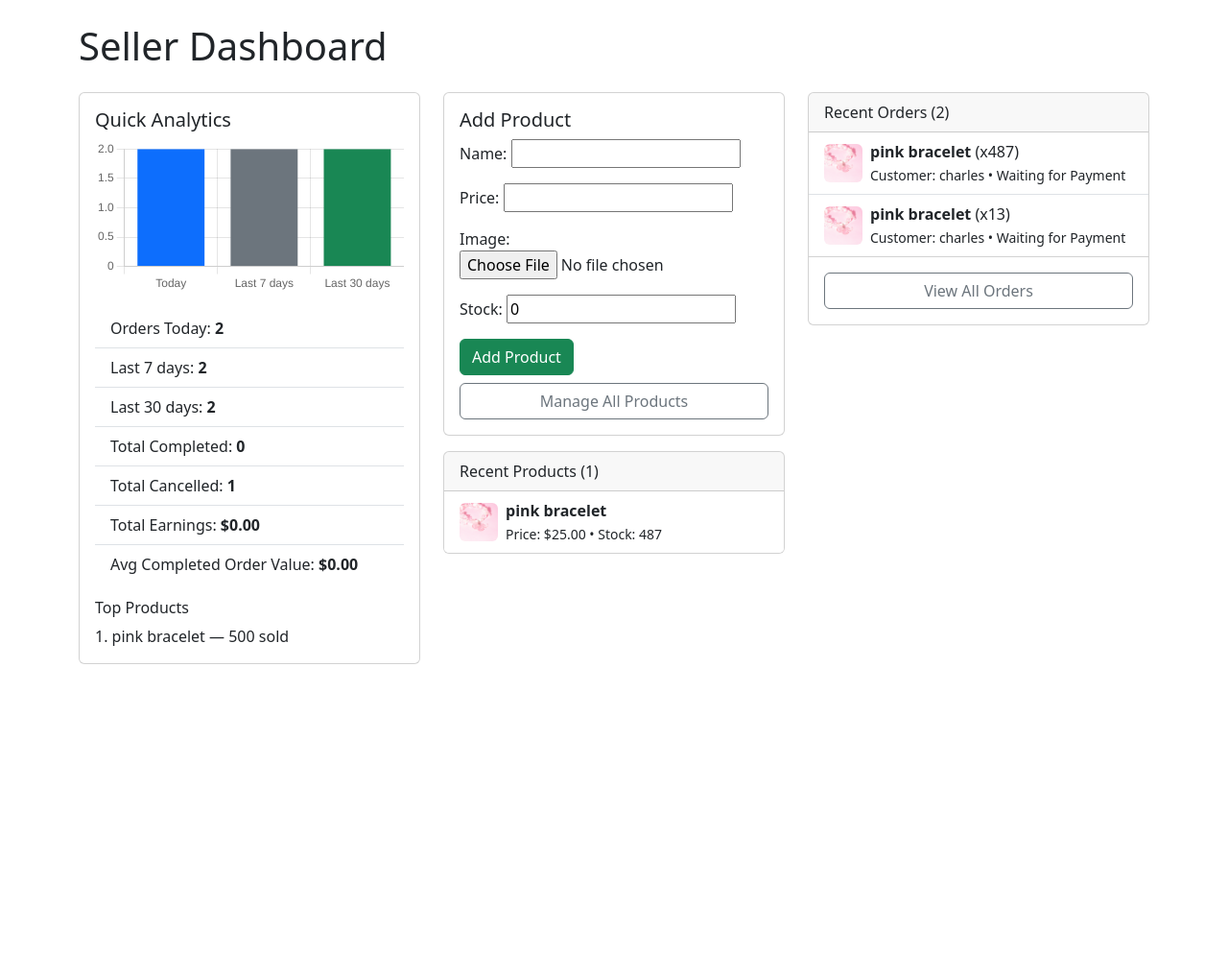
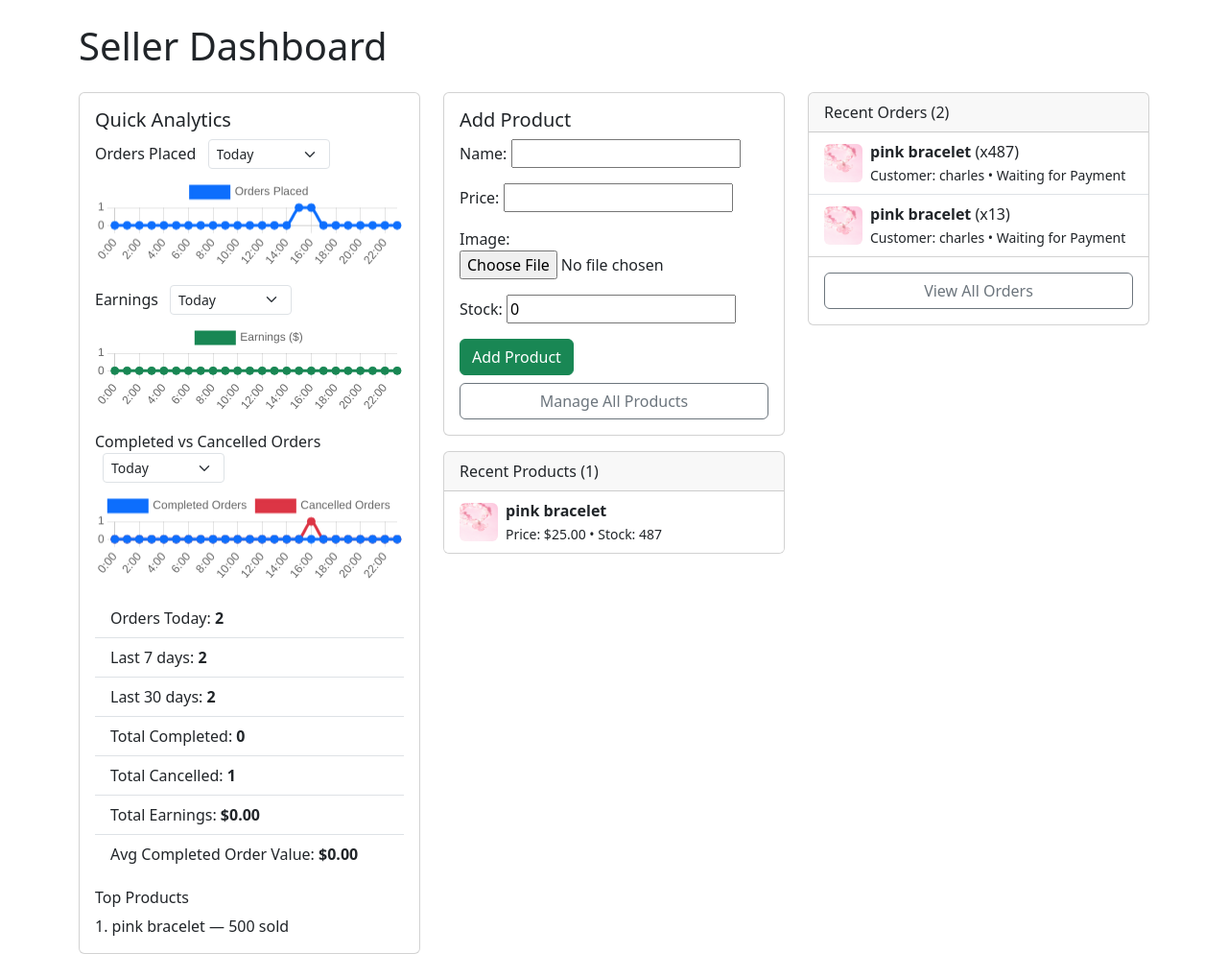
Before and after one commit to mcadelacruz/braceurself, a Django app: page /seller/dashboard/ in a window 1280 px wide. Shown: the part 56-1074 px from the top of the page at 96% size. Before the commit the page ends 748 px from the top, so only its background shows below. Run offline with Django 5.2, Linux system fonts and the light colour scheme; a user stored in the database is signed in; data comes from the database, SQL or seed files in the repository; both versions use the stored data as it was after the commit.

Commit message:
better analytics

```diff
--- a/shop/templates/shop/seller_dashboard.html
+++ b/shop/templates/shop/seller_dashboard.html
@@ -7,7 +7,39 @@
 		<div class="card">
 			<div class="card-body">
 				<h5 class="card-title">Quick Analytics</h5>
-				<canvas id="ordersChart" width="400" height="200"></canvas>
+				<!-- Orders Placed Line Graph -->
+				<div class="mb-2">
+					<label for="ordersPlacedRange" class="form-label mb-0">Orders Placed</label>
+					<select id="ordersPlacedRange" class="form-select form-select-sm w-auto d-inline-block ms-2">
+						<option value="today">Today</option>
+						<option value="7">Last 7 days</option>
+						<option value="30">Last 30 days</option>
+						<option value="all">All time</option>
+					</select>
+				</div>
+				<canvas id="ordersPlacedChart" width="400" height="120" class="mb-3"></canvas>
+				<!-- Earnings Line Graph -->
+				<div class="mb-2">
+					<label for="earningsRange" class="form-label mb-0">Earnings</label>
+					<select id="earningsRange" class="form-select form-select-sm w-auto d-inline-block ms-2">
+						<option value="today">Today</option>
+						<option value="7">Last 7 days</option>
+						<option value="30">Last 30 days</option>
+						<option value="all">All time</option>
+					</select>
+				</div>
+				<canvas id="earningsChart" width="400" height="120" class="mb-3"></canvas>
+				<!-- Completed vs Cancelled Orders Line Graph -->
+				<div class="mb-2">
+					<label for="completedCancelledRange" class="form-label mb-0">Completed vs Cancelled Orders</label>
+					<select id="completedCancelledRange" class="form-select form-select-sm w-auto d-inline-block ms-2">
+						<option value="today">Today</option>
+						<option value="7">Last 7 days</option>
+						<option value="30">Last 30 days</option>
+						<option value="all">All time</option>
+					</select>
+				</div>
+				<canvas id="completedCancelledChart" width="400" height="120"></canvas>
 
 				<ul class="list-group list-group-flush mt-3">
 					<li class="list-group-item">Orders Today: <strong>{{ orders_today }}</strong></li>
@@ -29,8 +61,6 @@
 					</ul>
 				</div>
 				{% endif %}
-
-				<!-- Manage All Orders removed (redundant with View All Orders) -->
 			</div>
 		</div>
 	</div>
@@ -104,21 +134,148 @@
 <!-- Chart.js -->
 <script src="https://cdn.jsdelivr.net/npm/chart.js"></script>
 <script>
-	const ctx = document.getElementById('ordersChart').getContext('2d');
-	const chart = new Chart(ctx, {
-		type: 'bar',
+	// Prepare all datasets from Django context
+	const ordersPlacedSeries = {
+		today: {{ orders_placed_today|safe }},
+		'7': {{ orders_placed_7|safe }},
+		'30': {{ orders_placed_30|safe }},
+		all: {{ orders_placed_all|safe }},
+	};
+	const earningsSeries = {
+		today: {{ earnings_today_series|safe }},
+		'7': {{ earnings_7_series|safe }},
+		'30': {{ earnings_30_series|safe }},
+		all: {{ earnings_all_series|safe }},
+	};
+	const completedSeries = {
+		today: {{ completed_today_series|safe }},
+		'7': {{ completed_7_series|safe }},
+		'30': {{ completed_30_series|safe }},
+		all: {{ completed_all_series|safe }},
+	};
+	const cancelledSeries = {
+		today: {{ cancelled_today_series|safe }},
+		'7': {{ cancelled_7_series|safe }},
+		'30': {{ cancelled_30_series|safe }},
+		all: {{ cancelled_all_series|safe }},
+	};
+
+	function extractLabelsAndValues(series) {
+		return {
+			labels: series.map(x => x.label),
+			values: series.map(x => x.value)
+		};
+	}
+
+	// Orders Placed Chart
+	const ordersPlacedCtx = document.getElementById('ordersPlacedChart').getContext('2d');
+	let ordersPlacedData = extractLabelsAndValues(ordersPlacedSeries.today);
+	const ordersPlacedChart = new Chart(ordersPlacedCtx, {
+		type: 'line',
 		data: {
-			labels: ['Today','Last 7 days','Last 30 days'],
+			labels: ordersPlacedData.labels,
 			datasets: [{
-				label: 'Orders',
-				backgroundColor: ['#0d6efd','#6c757d','#198754'],
-				data: [{{ orders_today }}, {{ orders_last_7 }}, {{ orders_last_30 }}]
+				label: 'Orders Placed',
+				data: ordersPlacedData.values,
+				fill: false,
+				borderColor: '#0d6efd',
+				backgroundColor: '#0d6efd',
+				tension: 0.3,
+				pointRadius: 4,
+				pointHoverRadius: 6
 			}]
 		},
 		options: {
 			scales: { y: { beginAtZero: true, precision:0 } },
-			plugins: { legend: { display: false } }
+			plugins: { legend: { display: true } }
 		}
+	});
+
+	document.getElementById('ordersPlacedRange').addEventListener('change', function() {
+		const val = this.value;
+		const data = extractLabelsAndValues(ordersPlacedSeries[val]);
+		ordersPlacedChart.data.labels = data.labels;
+		ordersPlacedChart.data.datasets[0].data = data.values;
+		ordersPlacedChart.update();
+	});
+
+	// Earnings Chart
+	const earningsCtx = document.getElementById('earningsChart').getContext('2d');
+	let earningsData = extractLabelsAndValues(earningsSeries.today);
+	const earningsChart = new Chart(earningsCtx, {
+		type: 'line',
+		data: {
+			labels: earningsData.labels,
+			datasets: [{
+				label: 'Earnings ($)',
+				data: earningsData.values,
+				fill: false,
+				borderColor: '#198754',
+				backgroundColor: '#198754',
+				tension: 0.3,
+				pointRadius: 4,
+				pointHoverRadius: 6
+			}]
+		},
+		options: {
+			scales: { y: { beginAtZero: true } },
+			plugins: { legend: { display: true } }
+		}
+	});
+
+	document.getElementById('earningsRange').addEventListener('change', function() {
+		const val = this.value;
+		const data = extractLabelsAndValues(earningsSeries[val]);
+		earningsChart.data.labels = data.labels;
+		earningsChart.data.datasets[0].data = data.values;
+		earningsChart.update();
+	});
+
+	// Completed vs Cancelled Orders Chart
+	const completedCancelledCtx = document.getElementById('completedCancelledChart').getContext('2d');
+	let completedData = extractLabelsAndValues(completedSeries.today);
+	let cancelledData = extractLabelsAndValues(cancelledSeries.today);
+	const completedCancelledChart = new Chart(completedCancelledCtx, {
+		type: 'line',
+		data: {
+			labels: completedData.labels,
+			datasets: [
+				{
+					label: 'Completed Orders',
+					data: completedData.values,
+					fill: false,
+					borderColor: '#0d6efd',
+					backgroundColor: '#0d6efd',
+					tension: 0.3,
+					pointRadius: 4,
+					pointHoverRadius: 6
+				},
+				{
+					label: 'Cancelled Orders',
+					data: cancelledData.values,
+					fill: false,
+					borderColor: '#dc3545',
+					backgroundColor: '#dc3545',
+					tension: 0.3,
+					pointRadius: 4,
+					pointHoverRadius: 6
+				}
+			]
+		},
+		options: {
+			scales: { y: { beginAtZero: true, precision:0 } },
+			plugins: { legend: { display: true } }
+		}
+	});
+
+	document.getElementById('completedCancelledRange').addEventListener('change', function() {
+		const val = this.value;
+		const completed = extractLabelsAndValues(completedSeries[val]);
+		const cancelled = extractLabelsAndValues(cancelledSeries[val]);
+		completedCancelledChart.data.labels = completed.labels;
+		completedCancelledChart.data.datasets[0].data = completed.values;
+		completedCancelledChart.data.datasets[1].data = cancelled.values;
+		completedCancelledChart.update();
 	});
 </script>
 {% endblock %}
--- a/shop/views.py
+++ b/shop/views.py
@@ -203,6 +203,158 @@ def seller_dashboard(request):
     total_completed = completed_qs.count()
     total_cancelled = orders_qs.filter(cancelled=True).count()
 
+    # Earnings per period
+    earnings_today = completed_qs.filter(created_at__date=today).aggregate(
+        total=Sum(
+            ExpressionWrapper(F('product__price') * F('quantity'), output_field=DecimalField(max_digits=12, decimal_places=2))
+        )
+    ).get('total') or Decimal('0.00')
+    earnings_last_7 = completed_qs.filter(created_at__gte=now - datetime.timedelta(days=7)).aggregate(
+        total=Sum(
+            ExpressionWrapper(F('product__price') * F('quantity'), output_field=DecimalField(max_digits=12, decimal_places=2))
+        )
+    ).get('total') or Decimal('0.00')
+    earnings_last_30 = completed_qs.filter(created_at__gte=now - datetime.timedelta(days=30)).aggregate(
+        total=Sum(
+            ExpressionWrapper(F('product__price') * F('quantity'), output_field=DecimalField(max_digits=12, decimal_places=2))
+        )
+    ).get('total') or Decimal('0.00')
+
+    # Completed and Cancelled orders per period
+    completed_today = completed_qs.filter(created_at__date=today).count()
+    completed_last_7 = completed_qs.filter(created_at__gte=now - datetime.timedelta(days=7)).count()
+    completed_last_30 = completed_qs.filter(created_at__gte=now - datetime.timedelta(days=30)).count()
+
+    cancelled_today = orders_qs.filter(cancelled=True, created_at__date=today).count()
+    cancelled_last_7 = orders_qs.filter(cancelled=True, created_at__gte=now - datetime.timedelta(days=7)).count()
+    cancelled_last_30 = orders_qs.filter(cancelled=True, created_at__gte=now - datetime.timedelta(days=30)).count()
+
+    earnings_agg = completed_qs.aggregate(
+        total=Sum(
+            ExpressionWrapper(F('product__price') * F('quantity'), output_field=DecimalField(max_digits=12, decimal_places=2))
+        )
+    )
+    total_earnings = earnings_agg.get('total') or Decimal('0.00')
+
+    avg_order_value = (total_earnings / total_completed) if total_completed else Decimal('0.00')
+
+    top_products = list(
+        orders_qs.values('product__id', 'product__name')
+        .annotate(total_qty=Sum('quantity'))
+        .order_by('-total_qty')[:3]
+    )
+
+    products = products_qs[:5]
+    orders = orders_qs[:5]
+
+    # Helper for date ranges
+    def daterange(start, end):
+        for n in range((end - start).days + 1):
+            yield start + datetime.timedelta(n)
+
+    # Prepare time series for today (hourly), last 7 days (daily), last 30 days (daily), all time (daily)
+    # Orders placed
+    orders_placed_today = []
+    for hour in range(24):
+        start = datetime.datetime.combine(today, datetime.time(hour, 0, 0, tzinfo=now.tzinfo))
+        end = start + datetime.timedelta(hours=1)
+        count = orders_qs.filter(created_at__gte=start, created_at__lt=end).count()
+        orders_placed_today.append({'label': f"{hour}:00", 'value': count})
+
+    orders_placed_7 = []
+    for d in daterange(today - datetime.timedelta(days=6), today):
+        count = orders_qs.filter(created_at__date=d).count()
+        orders_placed_7.append({'label': d.strftime("%b %d"), 'value': count})
+
+    orders_placed_30 = []
+    for d in daterange(today - datetime.timedelta(days=29), today):
+        count = orders_qs.filter(created_at__date=d).count()
+        orders_placed_30.append({'label': d.strftime("%b %d"), 'value': count})
+
+    orders_placed_all = []
+    if orders_qs.exists():
+        first_date = orders_qs.order_by('created_at').first().created_at.date()
+        for d in daterange(first_date, today):
+            count = orders_qs.filter(created_at__date=d).count()
+            orders_placed_all.append({'label': d.strftime("%b %d"), 'value': count})
+
+    # Earnings (completed only)
+    def earnings_for_qs(qs, start, end, by='hour'):
+        result = []
+        if by == 'hour':
+            for hour in range(24):
+                s = datetime.datetime.combine(start, datetime.time(hour, 0, 0, tzinfo=now.tzinfo))
+                e = s + datetime.timedelta(hours=1)
+                total = qs.filter(created_at__gte=s, created_at__lt=e).aggregate(
+                    total=Sum(ExpressionWrapper(F('product__price') * F('quantity'), output_field=DecimalField(max_digits=12, decimal_places=2)))
+                )['total'] or Decimal('0.00')
+                result.append({'label': f"{hour}:00", 'value': float(total)})
+        else:
+            for d in daterange(start, end):
+                total = qs.filter(created_at__date=d).aggregate(
+                    total=Sum(ExpressionWrapper(F('product__price') * F('quantity'), output_field=DecimalField(max_digits=12, decimal_places=2)))
+                )['total'] or Decimal('0.00')
+                result.append({'label': d.strftime("%b %d"), 'value': float(total)})
+        return result
+
+    earnings_today_series = earnings_for_qs(completed_qs, today, today, by='hour')
+    earnings_7_series = earnings_for_qs(completed_qs, today - datetime.timedelta(days=6), today, by='day')
+    earnings_30_series = earnings_for_qs(completed_qs, today - datetime.timedelta(days=29), today, by='day')
+    earnings_all_series = []
+    if completed_qs.exists():
+        first_date = completed_qs.order_by('created_at').first().created_at.date()
+        earnings_all_series = earnings_for_qs(completed_qs, first_date, today, by='day')
+
+    # Completed and Cancelled orders per period
+    def status_series(qs_completed, qs_cancelled, start, end, by='hour'):
+        completed, cancelled = [], []
+        if by == 'hour':
+            for hour in range(24):
+                s = datetime.datetime.combine(start, datetime.time(hour, 0, 0, tzinfo=now.tzinfo))
+                e = s + datetime.timedelta(hours=1)
+                completed.append({'label': f"{hour}:00", 'value': qs_completed.filter(created_at__gte=s, created_at__lt=e).count()})
+                cancelled.append({'label': f"{hour}:00", 'value': qs_cancelled.filter(created_at__gte=s, created_at__lt=e).count()})
+        else:
+            for d in daterange(start, end):
+                completed.append({'label': d.strftime("%b %d"), 'value': qs_completed.filter(created_at__date=d).count()})
+                cancelled.append({'label': d.strftime("%b %d"), 'value': qs_cancelled.filter(created_at__date=d).count()})
+        return completed, cancelled
+
+    cancelled_qs = orders_qs.filter(cancelled=True)
+    completed_today_series, cancelled_today_series = status_series(completed_qs, cancelled_qs, today, today, by='hour')
+    completed_7_series, cancelled_7_series = status_series(completed_qs, cancelled_qs, today - datetime.timedelta(days=6), today, by='day')
+    completed_30_series, cancelled_30_series = status_series(completed_qs, cancelled_qs, today - datetime.timedelta(days=29), today, by='day')
+    completed_all_series, cancelled_all_series = [], []
+    if orders_qs.exists():
+        first_date = orders_qs.order_by('created_at').first().created_at.date()
+        completed_all_series, cancelled_all_series = status_series(completed_qs, cancelled_qs, first_date, today, by='day')
+
+    # Earnings per period
+    earnings_today = completed_qs.filter(created_at__date=today).aggregate(
+        total=Sum(
+            ExpressionWrapper(F('product__price') * F('quantity'), output_field=DecimalField(max_digits=12, decimal_places=2))
+        )
+    ).get('total') or Decimal('0.00')
+    earnings_last_7 = completed_qs.filter(created_at__gte=now - datetime.timedelta(days=7)).aggregate(
+        total=Sum(
+            ExpressionWrapper(F('product__price') * F('quantity'), output_field=DecimalField(max_digits=12, decimal_places=2))
+        )
+    ).get('total') or Decimal('0.00')
+    earnings_last_30 = completed_qs.filter(created_at__gte=now - datetime.timedelta(days=30)).aggregate(
+        total=Sum(
+            ExpressionWrapper(F('product__price') * F('quantity'), output_field=DecimalField(max_digits=12, decimal_places=2))
+        )
+    ).get('total') or Decimal('0.00')
+
+    # Completed and Cancelled orders per period
+    completed_today = completed_qs.filter(created_at__date=today).count()
+    completed_last_7 = completed_qs.filter(created_at__gte=now - datetime.timedelta(days=7)).count()
+    completed_last_30 = completed_qs.filter(created_at__gte=now - datetime.timedelta(days=30)).count()
+
+    cancelled_today = orders_qs.filter(cancelled=True, created_at__date=today).count()
+    cancelled_last_7 = orders_qs.filter(cancelled=True, created_at__gte=now - datetime.timedelta(days=7)).count()
+    cancelled_last_30 = orders_qs.filter(cancelled=True, created_at__gte=now - datetime.timedelta(days=30)).count()
+
     earnings_agg = completed_qs.aggregate(
         total=Sum(
             ExpressionWrapper(F('product__price') * F('quantity'), output_field=DecimalField(max_digits=12, decimal_places=2))
@@ -244,6 +396,7 @@ def seller_dashboard(request):
     else:
         form = ProductForm()
 
+    # Add time series for graphs
     return render(request, 'shop/seller_dashboard.html', {
         'form': form,
         'products': products,
@@ -258,6 +411,23 @@ def seller_dashboard(request):
         'total_cancelled': total_cancelled,
         'avg_order_value': avg_order_value,
         'top_products': top_products,
+        # New context for analytics graphs
+        'orders_placed_today': orders_placed_today,
+        'orders_placed_7': orders_placed_7,
+        'orders_placed_30': orders_placed_30,
+        'orders_placed_all': orders_placed_all,
+        'earnings_today_series': earnings_today_series,
+        'earnings_7_series': earnings_7_series,
+        'earnings_30_series': earnings_30_series,
+        'earnings_all_series': earnings_all_series,
+        'completed_today_series': completed_today_series,
+        'completed_7_series': completed_7_series,
+        'completed_30_series': completed_30_series,
+        'completed_all_series': completed_all_series,
+        'cancelled_today_series': cancelled_today_series,
+        'cancelled_7_series': cancelled_7_series,
+        'cancelled_30_series': cancelled_30_series,
+        'cancelled_all_series': cancelled_all_series,
     })
 
 def product_order(request, product_id):
```
Also changed, not shown: db.sqlite3.
